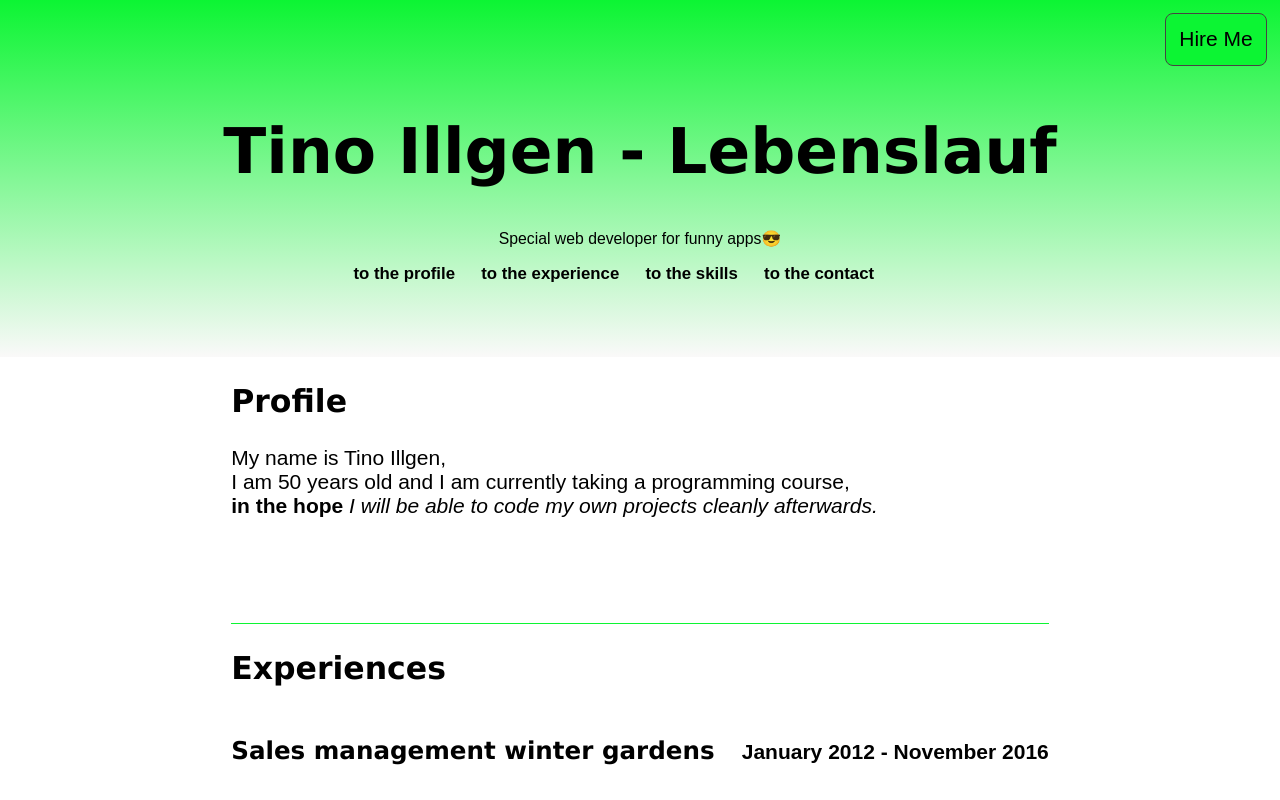
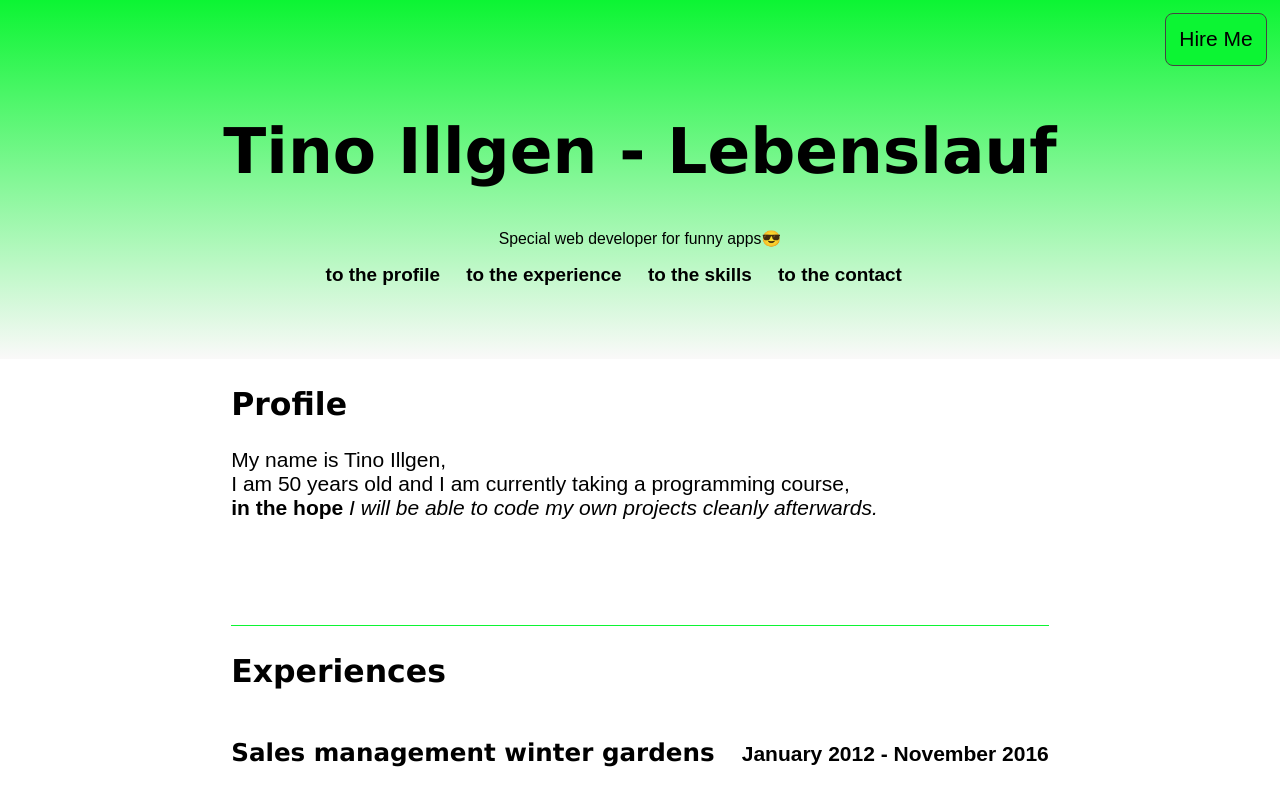
Before and after one commit to InternetTino/lebenslauf, a plain HTML site: page index.html in a window 1280 px wide. In both pictures the pointer is over the element 626 px from the left and 276 px from the top of the page. Shown: the top 800 px of the page. Drawn offline with nearby package versions, Linux system fonts and the light colour scheme.

Commit message:
Coding Task: Transitions

```diff
--- a/style.css
+++ b/style.css
@@ -79,11 +79,17 @@ h3 {
 
 .navigation:hover {
   color: rgb(82, 83, 82);
-  font-size: 0.8em;
+  font-size: 0.9em;
+  transition: font-size 0.5s;
 }
 .navigation:active {
   text-decoration: underline;
   color: var(--nav-active-color);
+}
+
+.navigation:focus {
+  outline: dotted;
+  outline-color: var(--text-color);
 }
 /* for the compled site */
 ::selection {
```
